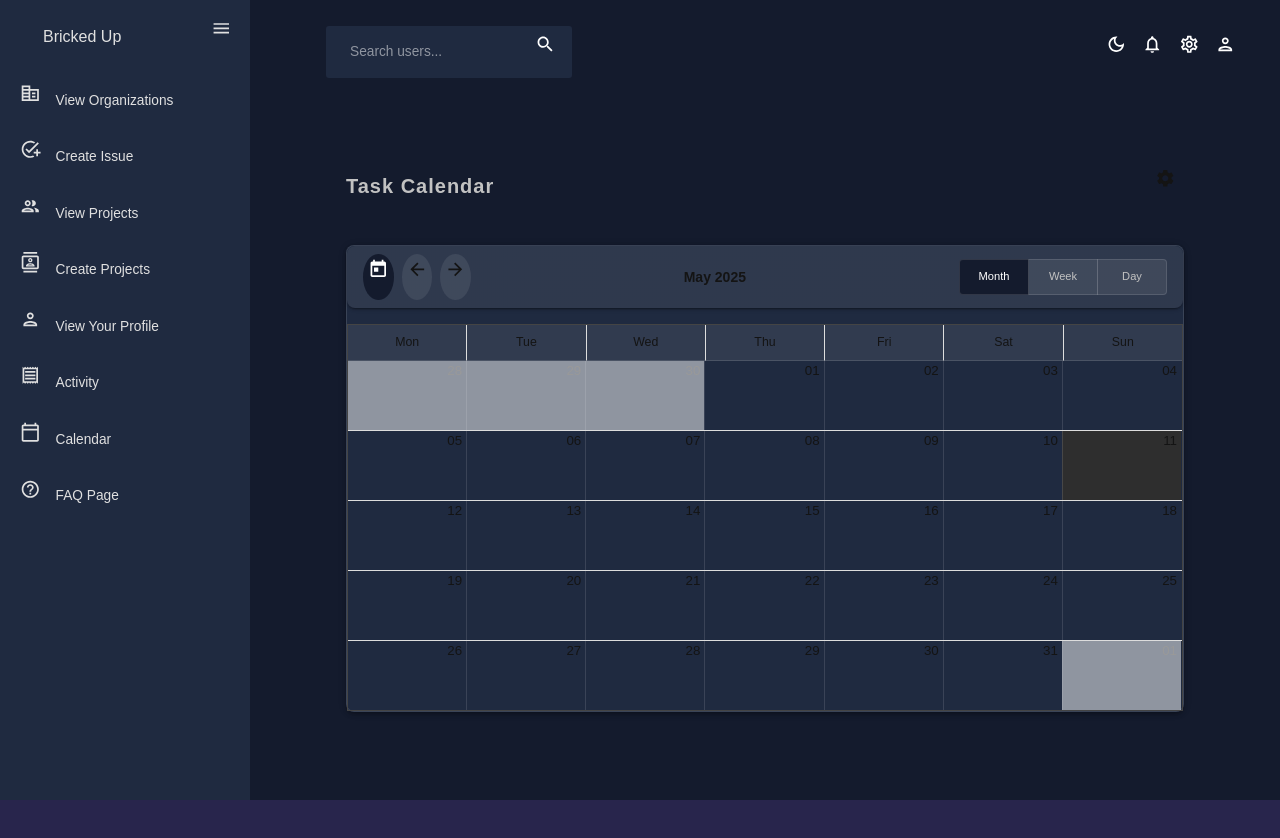
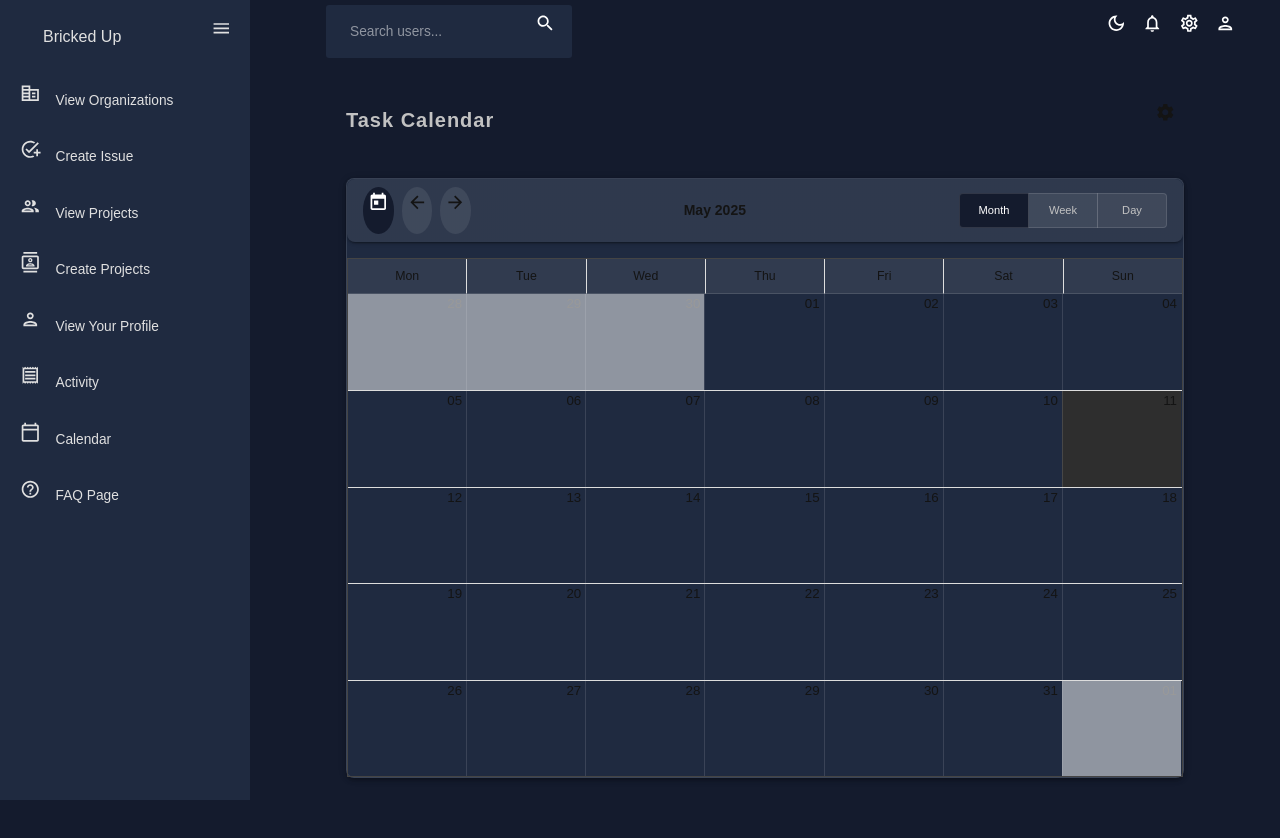
Before and after one commit to bricked-up/Frontend, a React (Create React App) app: page /calendar in a window 1280 px wide. Shown: the top 838 px of the page. Before the commit the page ends 800 px from the top, so only its background shows below. Built offline with nearby package versions, Linux system fonts and the light colour scheme.

Commit message:
Calendar Refactor size

```diff
--- a/src/Components/Calendar/CustomCalendar.tsx
+++ b/src/Components/Calendar/CustomCalendar.tsx
@@ -422,6 +422,7 @@ const CustomCalendar: React.FC = () => {
     <Box
       sx={{
         height: "100%", // Let height be controlled by parent container
+        minHeight: "600px",
         display: "flex",
         flexDirection: "column",
       }}
@@ -591,7 +592,6 @@ const CustomCalendar: React.FC = () => {
       <Box
         sx={{
           flexGrow: 1,
-          height: "0", // Important for flexGrow with overflow
           px: { xs: 2, sm: 4 },
           pb: 3,
           // --- Styling overrides --- Use theme colors ---
--- a/src/css/CalendarStyles.css
+++ b/src/css/CalendarStyles.css
@@ -2,7 +2,7 @@
     background-color: #1e1e1e;
     color: white;
     height: 100% !important;
-    minHeight: 600px;
+    min-height: 600px !important;
 }
 
 .rbc-toolbar {
```
